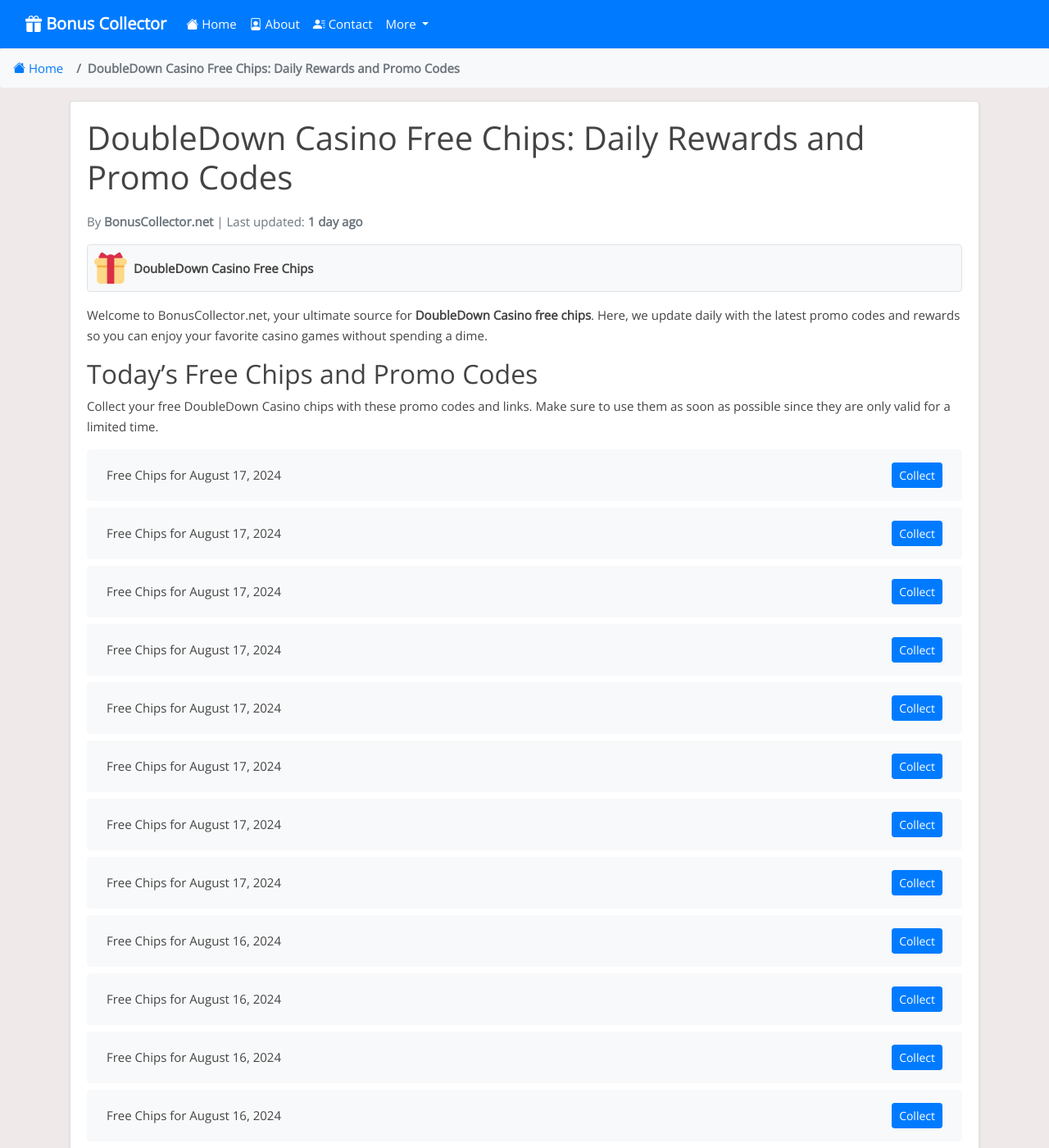
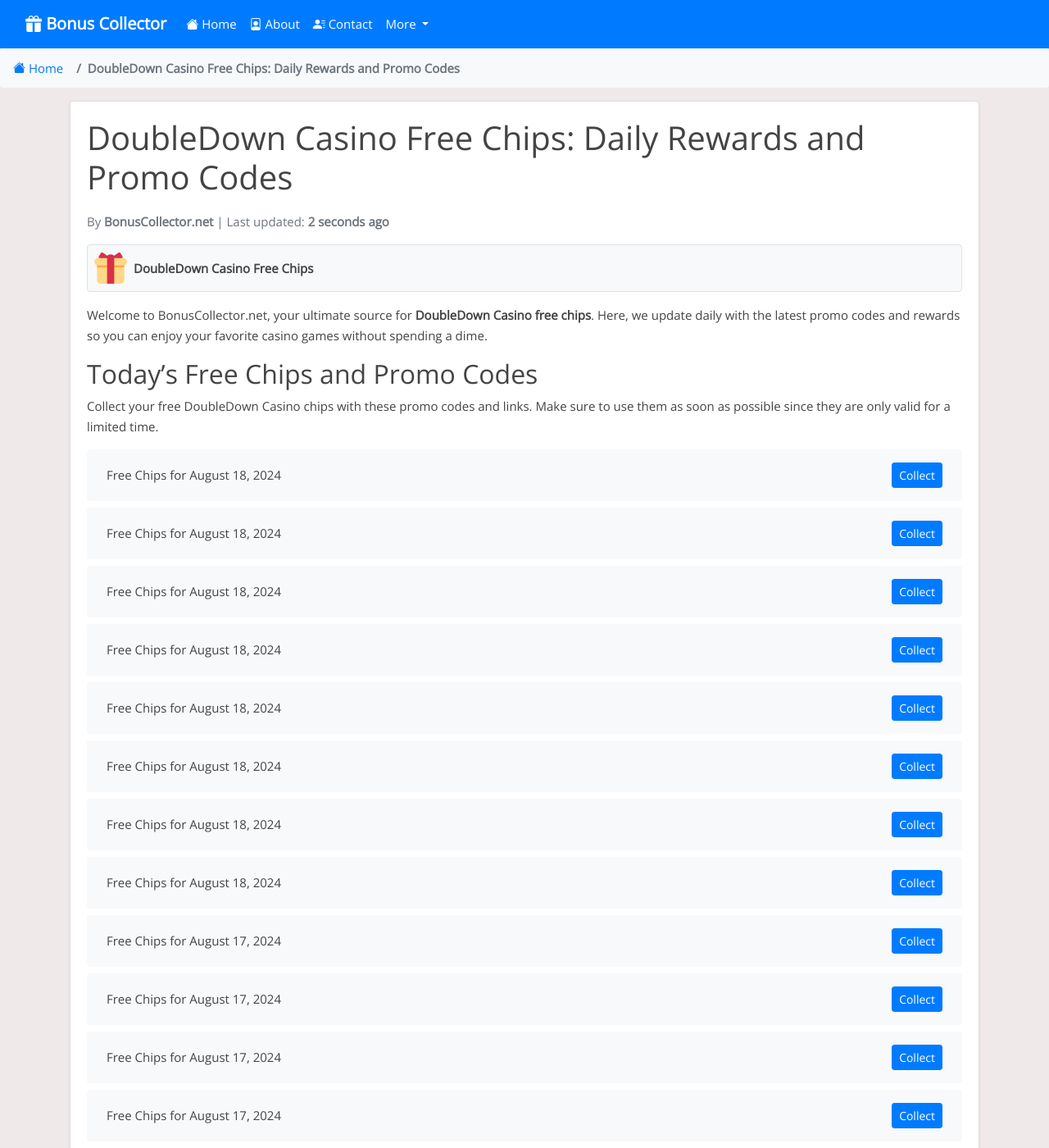
Before and after one commit to Prollad99/bs-net, a Jekyll site: the page built from _posts/2024-07-19-doubledown-casino.md, in a window 1280 px wide and 1400 px high. Shown: the whole window at 82% size. Built offline with Jekyll 4.4.1, drawn with Linux system fonts in a browser that asks for light colours; nearby versions of some CDN libraries; comment, search, counter and statistics services are not loaded; some of the changed text lies outside the part shown.

Commit message:
Update doubledown-casino reward links and last modified date

```diff
--- a/_data/include_files.yml
+++ b/_data/include_files.yml
@@ -35,7 +35,7 @@
   last_modified: 2024-08-17 16:13:03
 
 doubledown-casino.html:
-  last_modified: 2024-08-17 04:36:50
+  last_modified: 2024-08-18 06:26:36
 
 slotomania.html:
   last_modified: 2024-08-17 04:36:50
--- a/_includes/doubledown-casino.html
+++ b/_includes/doubledown-casino.html
@@ -1,4 +1,36 @@
 <ul class="list-group mt-3 mb-4">
+  <li class="list-group-item d-flex justify-content-between align-items-center">
+    <span>Free Chips for August 18, 2024</span>
+    <a href="https://www.doubledowncasino2.com/play?link=SLOTMACHINE.t8g.rollingInMoreGold1910.249.recommend.pid-COWKPKP.cid-155959&game=rgs.slots&variant=t8g.rollingInMoreGold1910.249_recommend&lineCost=1&pid=COWKPKP&cid=155959" class="btn btn-primary btn-sm">Collect</a>
+  </li>
+  <li class="list-group-item d-flex justify-content-between align-items-center">
+    <span>Free Chips for August 18, 2024</span>
+    <a href="https://www.doubledowncasino2.com/play?link=SLOTMACHINE.duc.hallowinFiesta2405.445.recommend.pid-2F611TO.cid-155957&game=rgs.slots&variant=duc.hallowinFiesta2405.445_recommend&lineCost=1&pid=2F611TO&cid=155957" class="btn btn-primary btn-sm">Collect</a>
+  </li>
+  <li class="list-group-item d-flex justify-content-between align-items-center">
+    <span>Free Chips for August 18, 2024</span>
+    <a href="https://www.doubledowncasino2.com/play?link=SLOTMACHINE.duc.megaPiggySmash2404.444.recommend.pid-XBJQXBT.cid-155956&game=rgs.slots&variant=duc.megaPiggySmash2404.444_recommend&lineCost=1&pid=XBJQXBT&cid=155956" class="btn btn-primary btn-sm">Collect</a>
+  </li>
+  <li class="list-group-item d-flex justify-content-between align-items-center">
+    <span>Free Chips for August 18, 2024</span>
+    <a href="https://www.doubledowncasino2.com/play?link=SLOTMACHINE.duc.cashNStack2406.448.recommend.pid-NYDNUQK.cid-155955&game=rgs.slots&variant=duc.cashNStack2406.448_recommend&lineCost=1&pid=NYDNUQK&cid=155955" class="btn btn-primary btn-sm">Collect</a>
+  </li>
+  <li class="list-group-item d-flex justify-content-between align-items-center">
+    <span>Free Chips for August 18, 2024</span>
+    <a href="https://www.doubledowncasino.com/?game=rgs.slots&variant=duc.doubleBonusExtreme2012.312_recommend&lineCost=1&pid=XVQ1PD7&cid=155833&a_l_skey=sh-0-PU-BQ7VRYyL1a" class="btn btn-primary btn-sm">Collect</a>
+  </li>
+  <li class="list-group-item d-flex justify-content-between align-items-center">
+    <span>Free Chips for August 18, 2024</span>
+    <a href="https://www.doubledowncasino.com/?game=rgs.slots&variant=duc.blackChipJackpot2401.453&lineCost=1&pid=IBTFW0D&cid=155830&a_l_skey=sh-0-Kt-BQ7VRnUNmL" class="btn btn-primary btn-sm">Collect</a>
+  </li>
+  <li class="list-group-item d-flex justify-content-between align-items-center">
+    <span>Free Chips for August 18, 2024</span>
+    <a href="https://www.doubledowncasino.com/?game=rgs.slots&variant=duc.superCoin10002403.441_recommend&lineCost=1&pid=NODCVNL&cid=155829&a_l_skey=sh-0-Cl-BQ7VRw9vRo" class="btn btn-primary btn-sm">Collect</a>
+  </li>
+  <li class="list-group-item d-flex justify-content-between align-items-center">
+    <span>Free Chips for August 18, 2024</span>
+    <a href="https://www.doubledowncasino.com/?lobby=megabucks&pid=ACNYZEQ&cid=155832&a_l_skey=sh-0-Jz-BQ7VR6awLT" class="btn btn-primary btn-sm">Collect</a>
+  </li>
   <li class="list-group-item d-flex justify-content-between align-items-center">
     <span>Free Chips for August 17, 2024</span>
     <a href="https://www.doubledowncasino2.com/play?link=category-hot-shop.pid-2VT7ICD.cid-155951&lobby=casinoLobby-shop&pid=2VT7ICD&cid=155951" class="btn btn-primary btn-sm">Collect</a>
@@ -367,36 +399,4 @@
     <span>Free Chips for August 5, 2024</span>
     <a href="https://www.doubledowncasino2.com/play?&pid=DMVRWHH" class="btn btn-primary btn-sm">Collect</a>
   </li>
-  <li class="list-group-item d-flex justify-content-between align-items-center">
-    <span>Free Chips for August 5, 2024</span>
-    <a href="https://www.doubledowncasino2.com/play?&pid=0VEE6AP" class="btn btn-primary btn-sm">Collect</a>
-  </li>
-  <li class="list-group-item d-flex justify-content-between align-items-center">
-    <span>Free Chips for August 5, 2024</span>
-    <a href="https://www.doubledowncasino2.com/play?&pid=I3HM9BI" class="btn btn-primary btn-sm">Collect</a>
-  </li>
-  <li class="list-group-item d-flex justify-content-between align-items-center">
-    <span>Free Chips for August 5, 2024</span>
-    <a href="https://www.doubledowncasino2.com/play?&pid=HYFLHGB" class="btn btn-primary btn-sm">Collect</a>
-  </li>
-  <li class="list-group-item d-flex justify-content-between align-items-center">
-    <span>Free Chips for August 5, 2024</span>
-    <a href="https://www.doubledowncasino2.com/play?&pid=BZQPLNP" class="btn btn-primary btn-sm">Collect</a>
-  </li>
-  <li class="list-group-item d-flex justify-content-between align-items-center">
-    <span>Free Chips for August 5, 2024</span>
-    <a href="https://www.doubledowncasino2.com/play?&pid=Y4YTZE8" class="btn btn-primary btn-sm">Collect</a>
-  </li>
-  <li class="list-group-item d-flex justify-content-between align-items-center">
-    <span>Free Chips for August 5, 2024</span>
-    <a href="https://www.doubledowncasino2.com/play?link=LOBBY.category-all.pid-NSVBYNX.cid-154839&lobby=slotsAll&pid=NSVBYNX&cid=154839" class="btn btn-primary btn-sm">Collect</a>
-  </li>
-  <li class="list-group-item d-flex justify-content-between align-items-center">
-    <span>Free Chips for August 5, 2024</span>
-    <a href="https://www.doubledowncasino2.com/play?link=SLOTMACHINE.t8g.rollingInMoreGold1910.249.recommend.pid-RKKEBDR.cid-154835.&game=rgs.slots&variant=t8g.rollingInMoreGold1910.249_recommend&lineCost=1&pid=RKKEBDR&cid=154835" class="btn btn-primary btn-sm">Collect</a>
-  </li>
-  <li class="list-group-item d-flex justify-content-between align-items-center">
-    <span>Free Chips for August 5, 2024</span>
-    <a href="https://www.doubledowncasino2.com/play?link=SLOTMACHINE.t8g.wildHoneyJackpot2101.300.recommend.pid-ZVAAHPJ.cid-154834.&game=rgs.slots&variant=t8g.wildHoneyJackpot2101.300_recommend&lineCost=1&pid=ZVAAHPJ&cid=154834" class="btn btn-primary btn-sm">Collect</a>
-  </li>
 </ul>
```
Also changed, not shown: links-json/doubledown-casino.json (+32 -32 lines).
